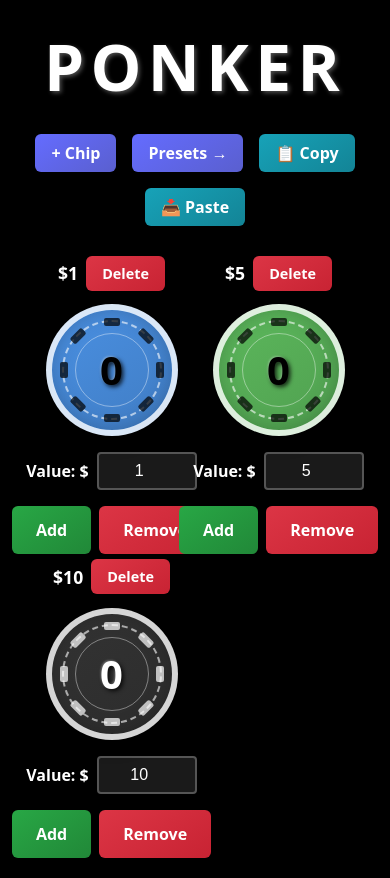
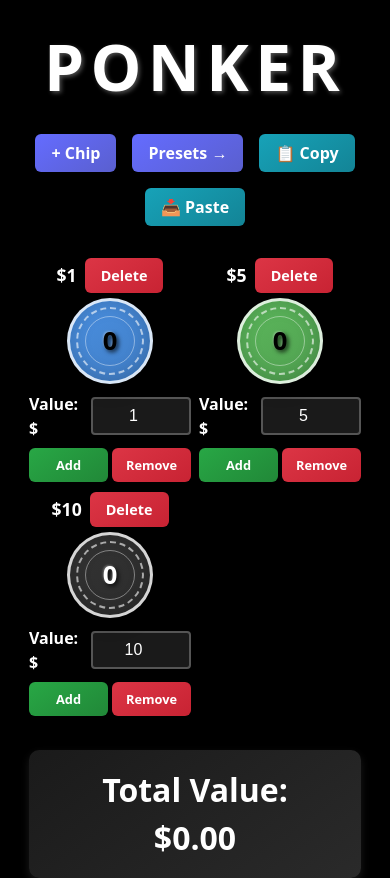
Before and after one commit to aidanlbailey/ponker, a React (Vite) app: page / in a window 390 px wide. Shown: the top 878 px of the page. Built offline with nearby package versions, Linux system fonts and the light colour scheme.

Commit message:
Button padding fixes

```diff
--- a/src/App.css
+++ b/src/App.css
@@ -296,6 +296,24 @@ body {
   gap: 1rem;
   min-width: 150px;
   animation: slideIn 0.5s ease-out;
+  padding: 0.5rem;
+}
+
+/* Mobile responsive adjustments */
+@media (max-width: 768px) {
+  .chip-section {
+    min-width: unset;
+    width: 100%;
+    padding: 0.25rem;
+    gap: 0.75rem;
+  }
+}
+
+@media (max-width: 480px) {
+  .chip-section {
+    padding: 0.125rem;
+    gap: 0.5rem;
+  }
 }
 
 /* Animation classes for dynamic chip actions */
@@ -363,6 +381,25 @@ body {
     0 0 0 2px rgba(0, 0, 0, 0.3),
     inset 0 0 20px rgba(0, 0, 0, 0.2),
     0 8px 16px rgba(0, 0, 0, 0.3);
+}
+
+/* Mobile responsive chip adjustments */
+@media (max-width: 768px) {
+  .chip {
+    width: 100px;
+    height: 100px;
+    font-size: 1.8rem;
+    border-width: 4px;
+  }
+}
+
+@media (max-width: 480px) {
+  .chip {
+    width: 80px;
+    height: 80px;
+    font-size: 1.5rem;
+    border-width: 3px;
+  }
 }
 
 .chip:hover {
@@ -435,6 +472,19 @@ body {
   transition: all 0.2s ease;
 }
 
+/* Mobile responsive chip count adjustments */
+@media (max-width: 768px) {
+  .chip-count {
+    font-size: 2rem;
+  }
+}
+
+@media (max-width: 480px) {
+  .chip-count {
+    font-size: 1.6rem;
+  }
+}
+
 /* Animation class for count changes */
 .chip-count.changing {
   animation: countChange 0.5s ease;
@@ -497,6 +547,7 @@ body {
   display: flex;
   gap: 0.5rem;
   justify-content: center;
+  flex-wrap: wrap;
 }
 
 .add-btn, .remove-btn {
@@ -507,6 +558,30 @@ body {
   font-weight: bold;
   cursor: pointer;
   transition: all 0.2s ease;
+  flex: 1;
+  min-width: 60px;
+}
+
+/* Mobile responsive button adjustments */
+@media (max-width: 768px) {
+  .chip-buttons {
+    gap: 0.25rem;
+    width: 100%;
+  }
+
+  .add-btn, .remove-btn {
+    padding: 0.6rem 0.8rem;
+    font-size: 0.9rem;
+    min-width: 50px;
+  }
+}
+
+@media (max-width: 480px) {
+  .add-btn, .remove-btn {
+    padding: 0.5rem 0.6rem;
+    font-size: 0.8rem;
+    min-width: 45px;
+  }
 }
 
 .add-btn {
```
